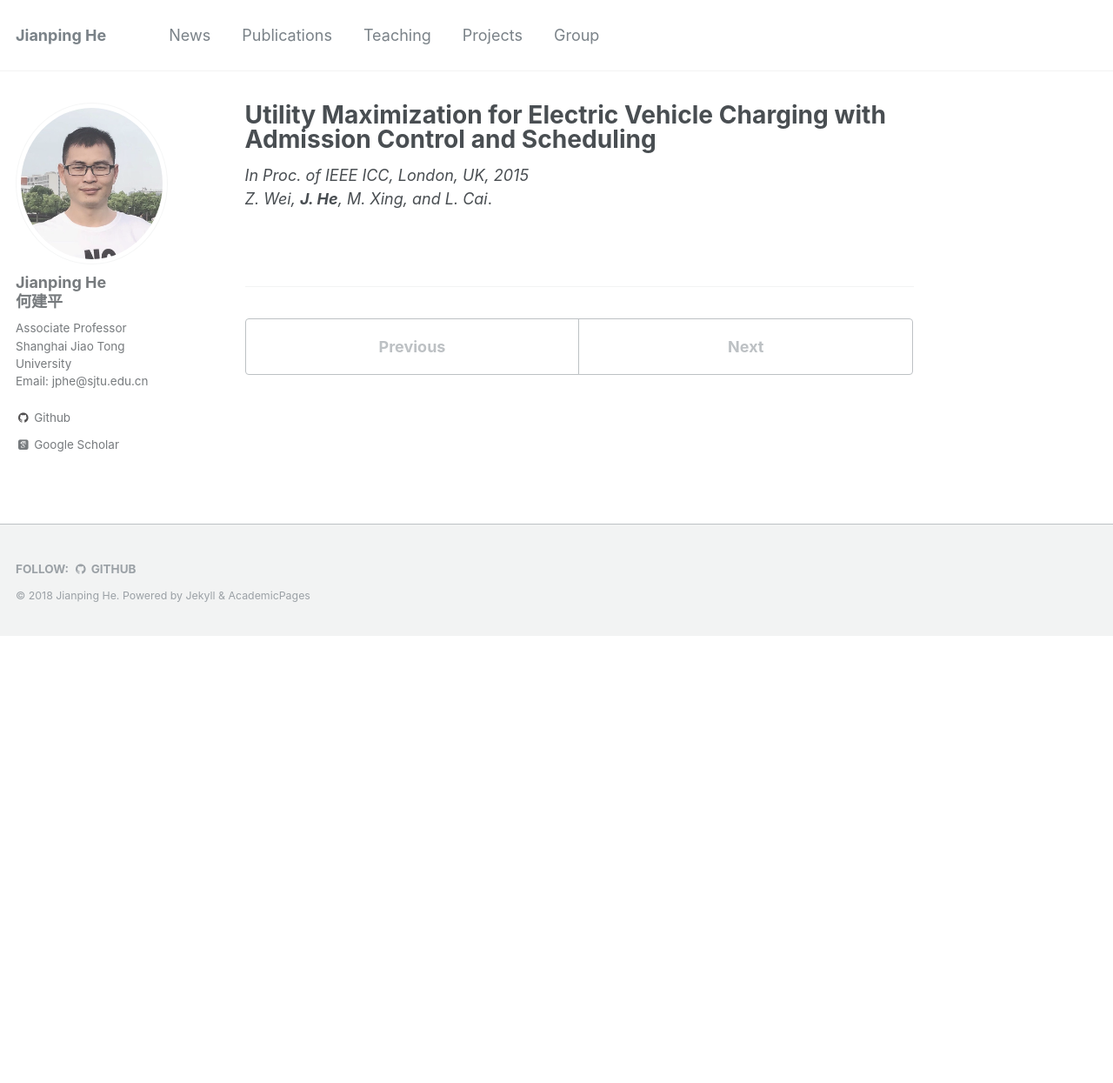
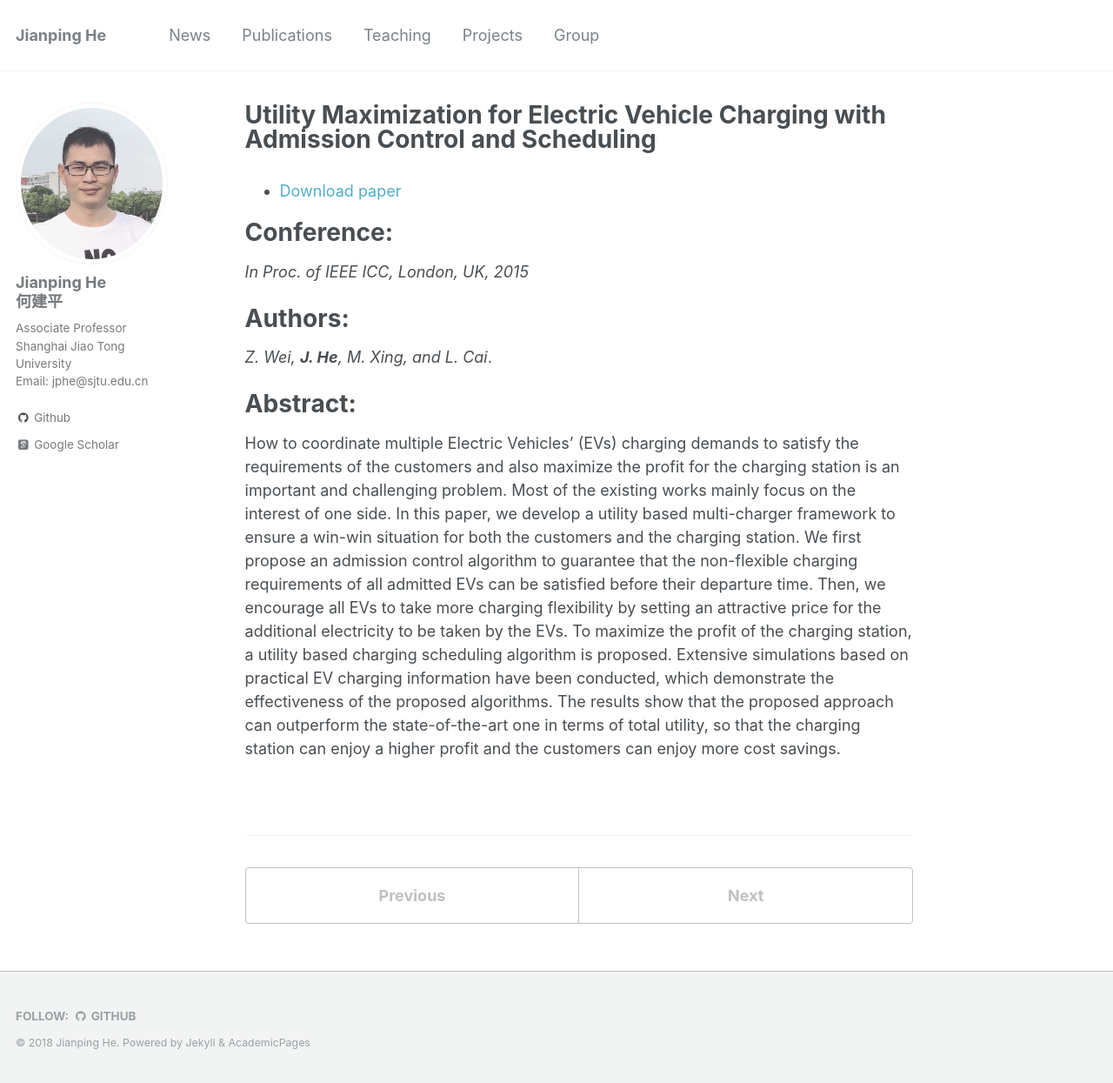
Before and after one commit to jiangshuozz/Jianping-He.github.io, a Jekyll site: the page built from _publications/2015-06-08-Utility-Maximization.md, in a window 1280 px wide and 1245 px high. Shown: the whole window at 87% size. Built offline with Jekyll 4.4.1, drawn with Linux system fonts in a browser that asks for light colours; some web fonts are replaced.

Commit message:
Update 2015-06-08-Utility-Maximization.md

```diff
--- a/_publications/2015-06-08-Utility-Maximization.md
+++ b/_publications/2015-06-08-Utility-Maximization.md
@@ -8,5 +8,17 @@ venue: '--'
 #paperurl: ''
 #citation: ''
 ---
+
+- [Download paper](https://ieeexplore.ieee.org/abstract/document/7248397/)
+
+Conference:
+===
 *In Proc. of IEEE ICC, London, UK, 2015*
+
+Authors:
+===
 *Z. Wei, **J. He**, M. Xing, and L. Cai*.
+
+Abstract:
+===
+How to coordinate multiple Electric Vehicles' (EVs) charging demands to satisfy the requirements of the customers and also maximize the profit for the charging station is an important and challenging problem. Most of the existing works mainly focus on the interest of one side. In this paper, we develop a utility based multi-charger framework to ensure a win-win situation for both the customers and the charging station. We first propose an admission control algorithm to guarantee that the non-flexible charging requirements of all admitted EVs can be satisfied before their departure time. Then, we encourage all EVs to take more charging flexibility by setting an attractive price for the additional electricity to be taken by the EVs. To maximize the profit of the charging station, a utility based charging scheduling algorithm is proposed. Extensive simulations based on practical EV charging information have been conducted, which demonstrate the effectiveness of the proposed algorithms. The results show that the proposed approach can outperform the state-of-the-art one in terms of total utility, so that the charging station can enjoy a higher profit and the customers can enjoy more cost savings.
```
